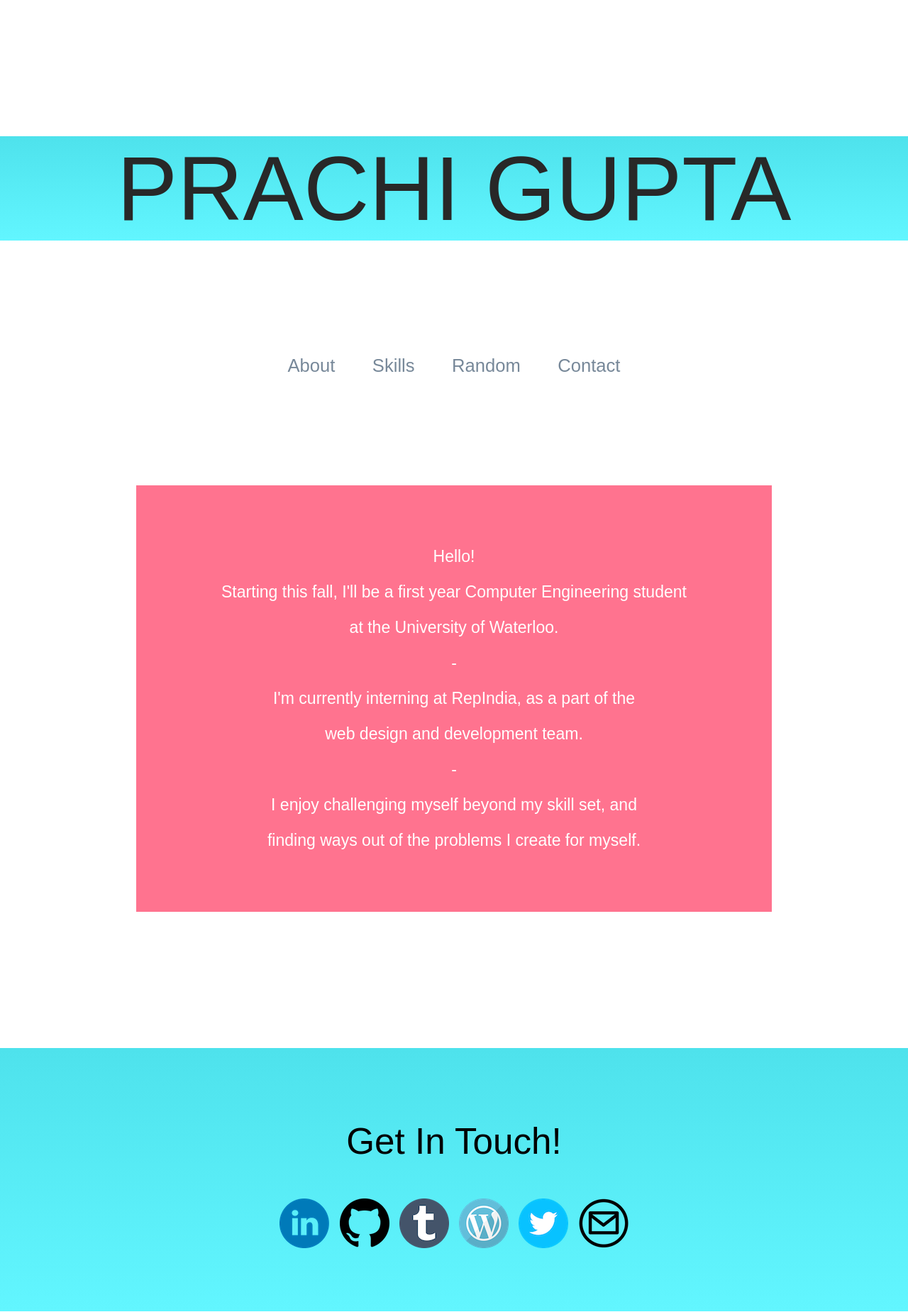
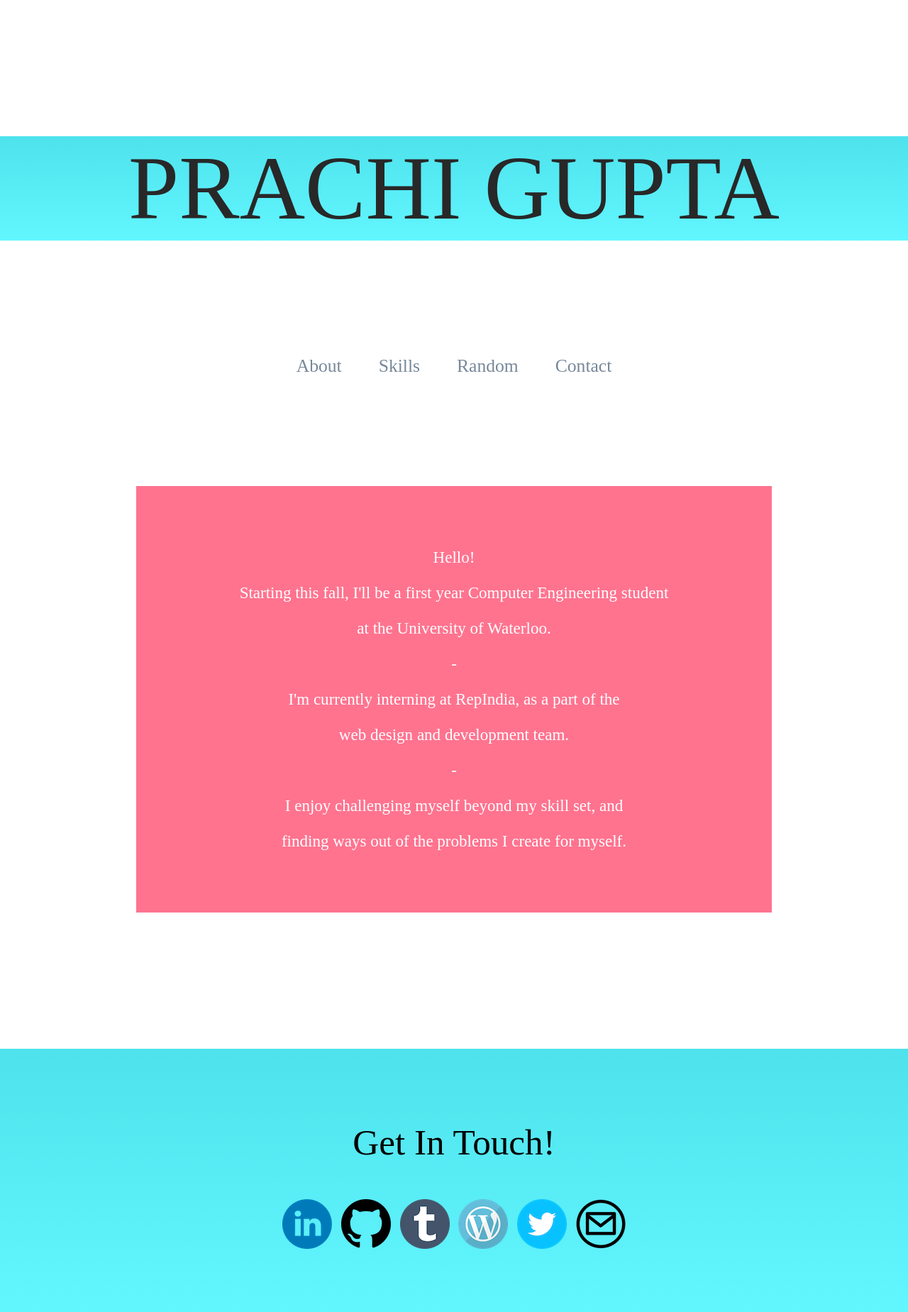
Before and after one commit to prachig98/prachig98.github.io, a PHP site: page / in a window 1280 px wide. Shown: the whole page at 71% size. Run offline with PHP 8.4, Linux system fonts and the light colour scheme; some web fonts are replaced.

Commit message:
Update style.css

```diff
--- a/css/style.css
+++ b/css/style.css
@@ -5,7 +5,7 @@
 
 body{
     height: 100%;
-    font-family: "Century Gothic", sans-serif;
+    font-family: "Century Gothic";
     background-color: white;
     margin: 0px!important;
     padding: 0px!important;
```
